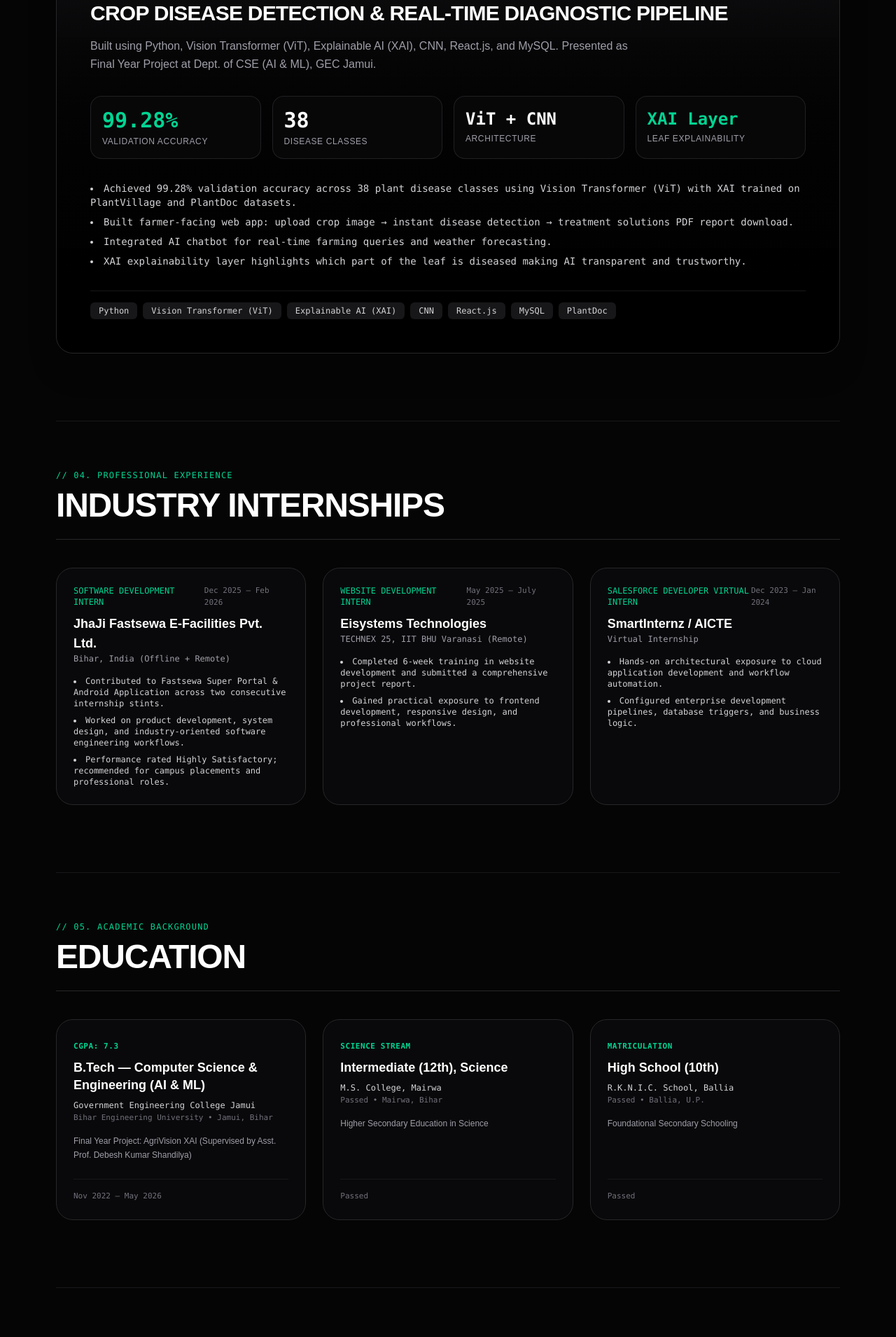
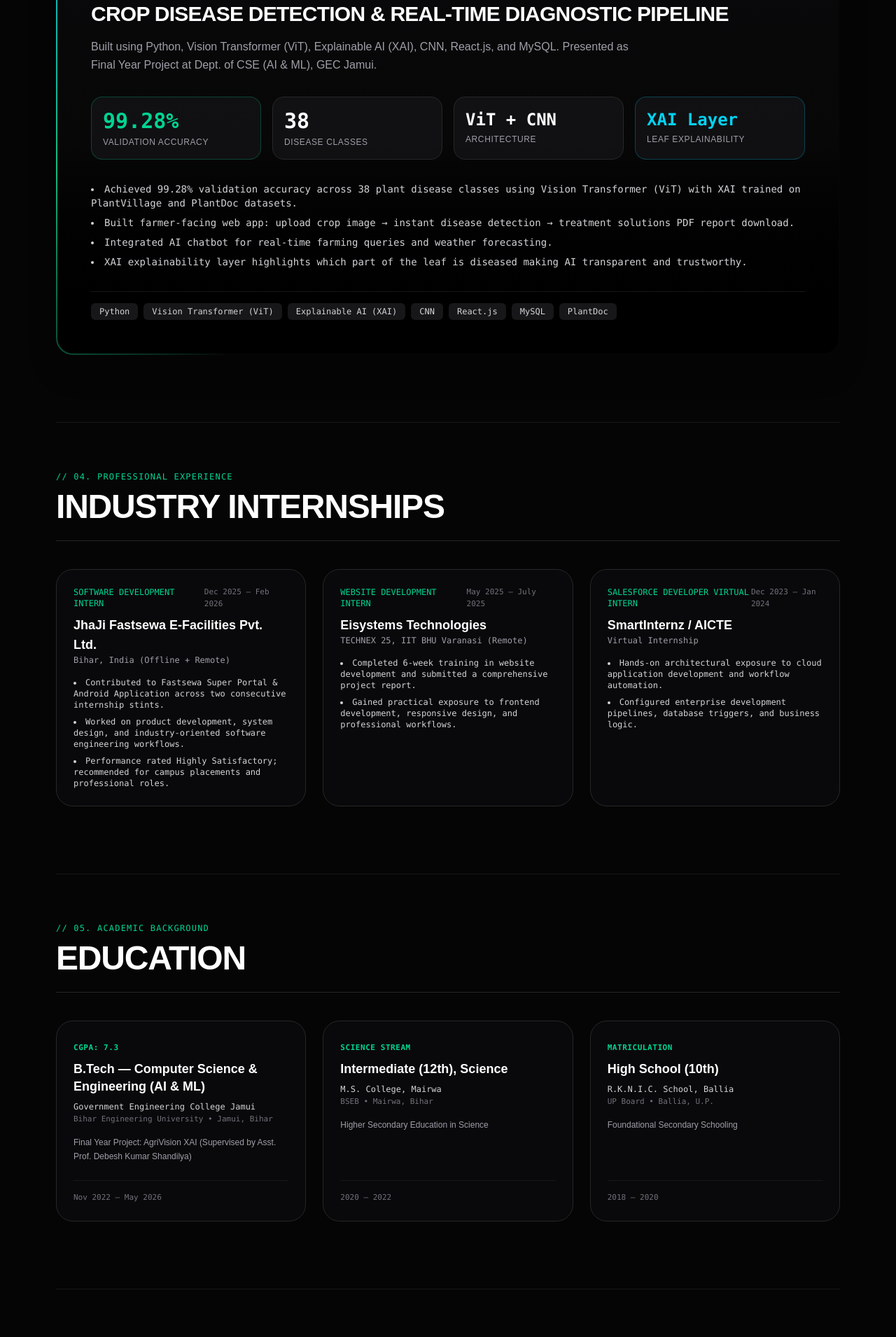
Before and after one commit to Subham9798/portfolio, a Next.js app: page / in a window 1280 px wide. Shown: the part 2676-4586 px from the top of the page at 70% size. Built offline with nearby package versions, Linux system fonts and the light colour scheme.

Commit message:
Content & UI: Update passing years, clean education cards, and project shine

```diff
--- a/src/app/page.tsx
+++ b/src/app/page.tsx
@@ -57,8 +57,8 @@
     {
       degree: "Intermediate (12th), Science",
       institution: "M.S. College, Mairwa",
-      board: "Passed",
-      period: "Passed",
+      board: "BSEB",
+      period: "2020 — 2022",
       score: "Science Stream",
       location: "Mairwa, Bihar",
       highlight: "Higher Secondary Education in Science",
@@ -66,8 +66,8 @@
     {
       degree: "High School (10th)",
       institution: "R.K.N.I.C. School, Ballia",
-      board: "Passed",
-      period: "Passed",
+      board: "UP Board",
+      period: "2018 — 2020",
       score: "Matriculation",
       location: "Ballia, U.P.",
       highlight: "Foundational Secondary Schooling",
@@ -206,10 +206,8 @@
               {/* Left Photo Card with Rotating Light Effect */}
               <div className="md:col-span-4 flex flex-col items-center">
                 <div className="relative w-64 h-72 rounded-2xl p-[2px] overflow-hidden group shadow-2xl">
-                  {/* Rotating Conic Gradient Beam */}
                   <div className="absolute -inset-[150%] bg-[conic-gradient(from_0deg,transparent_0_300deg,#fff_360deg)] animate-[spin_4s_linear_infinite]" />
 
-                  {/* Inner Image Container */}
                   <div className="relative w-full h-full rounded-[14px] overflow-hidden bg-zinc-900">
                     <Image
                       src="/profile.jpg"
@@ -283,10 +281,8 @@
                 key={group.category}
                 className="relative rounded-3xl p-[1.5px] overflow-hidden group shadow-lg"
               >
-                {/* Shining Rotating Conic Beam */}
                 <div className="absolute -inset-[150%] bg-[conic-gradient(from_0deg,transparent_0_300deg,#10b981_360deg)] animate-[spin_6s_linear_infinite]" />
 
-                {/* Inner Card Layer */}
                 <div className="relative w-full h-full rounded-[22px] bg-zinc-950 p-6 flex flex-col justify-between">
                   <div>
                     <span className="text-[11px] font-mono text-emerald-400 uppercase tracking-wider">
@@ -307,12 +303,9 @@
               </div>
             ))}
 
-            {/* Key Academic Coursework Card With Shining Rotating Border */}
             <div className="relative rounded-3xl p-[1.5px] overflow-hidden group shadow-lg md:col-span-2">
-              {/* Shining Rotating Conic Beam */}
               <div className="absolute -inset-[150%] bg-[conic-gradient(from_0deg,transparent_0_300deg,#06b6d4_360deg)] animate-[spin_8s_linear_infinite]" />
 
-              {/* Inner Card Layer */}
               <div className="relative w-full h-full rounded-[22px] bg-zinc-950 p-6">
                 <span className="text-[11px] font-mono text-cyan-400 uppercase tracking-wider">
                   Key Academic Coursework
@@ -332,7 +325,7 @@
           </div>
         </section>
 
-        {/* Flagship Project: AgriVision XAI */}
+        {/* Flagship Project: AgriVision XAI with Rotating Glowing Border */}
         <section id="projects" className="border-t border-zinc-900 pt-16">
           <div className="flex flex-col md:flex-row md:items-end justify-between gap-4 border-b border-zinc-800 pb-6 mb-10">
             <div>
@@ -346,7 +339,10 @@
             </p>
           </div>
 
-          <div className="relative rounded-3xl border border-zinc-800 bg-gradient-to-b from-zinc-900/60 to-black p-8 md:p-12 overflow-hidden shadow-2xl">
+          <div className="relative rounded-3xl p-[2px] overflow-hidden group shadow-2xl">
+            <div className="absolute -inset-[150%] bg-[conic-gradient(from_0deg,transparent_0_280deg,#10b981_320deg,#06b6d4_360deg)] animate-[spin_8s_linear_infinite]" />
+
+            <div className="relative w-full h-full rounded-[22px] bg-gradient-to-b from-zinc-950 via-[#070707] to-black p-8 md:p-12 overflow-hidden">
               <div className="flex flex-wrap items-center justify-between gap-4 mb-6">
                 <div className="flex items-center gap-3">
                   <span className="px-3 py-1 text-[11px] font-mono rounded-full bg-emerald-500/10 text-emerald-400 border border-emerald-500/20 uppercase tracking-wider">
@@ -373,20 +369,20 @@
               </p>
 
               <div className="grid grid-cols-2 md:grid-cols-4 gap-4 mb-8">
-              <div className="p-4 rounded-2xl bg-zinc-950/80 border border-zinc-800/80">
+                <div className="p-4 rounded-2xl bg-zinc-900/60 border border-emerald-500/30 hover:border-emerald-500 transition-colors">
                   <div className="text-2xl md:text-3xl font-black text-emerald-400 font-mono">99.28%</div>
                   <div className="text-xs text-zinc-400 uppercase tracking-wider mt-1">Validation Accuracy</div>
                 </div>
-              <div className="p-4 rounded-2xl bg-zinc-950/80 border border-zinc-800/80">
+                <div className="p-4 rounded-2xl bg-zinc-900/60 border border-zinc-800 hover:border-zinc-700 transition-colors">
                   <div className="text-2xl md:text-3xl font-black text-white font-mono">38</div>
                   <div className="text-xs text-zinc-400 uppercase tracking-wider mt-1">Disease Classes</div>
                 </div>
-              <div className="p-4 rounded-2xl bg-zinc-950/80 border border-zinc-800/80">
+                <div className="p-4 rounded-2xl bg-zinc-900/60 border border-zinc-800 hover:border-zinc-700 transition-colors">
                   <div className="text-xl md:text-2xl font-black text-white font-mono">ViT + CNN</div>
                   <div className="text-xs text-zinc-400 uppercase tracking-wider mt-1">Architecture</div>
                 </div>
-              <div className="p-4 rounded-2xl bg-zinc-950/80 border border-zinc-800/80">
-                <div className="text-xl md:text-2xl font-black text-emerald-400 font-mono">XAI Layer</div>
+                <div className="p-4 rounded-2xl bg-zinc-900/60 border border-cyan-500/30 hover:border-cyan-500 transition-colors">
+                  <div className="text-xl md:text-2xl font-black text-cyan-400 font-mono">XAI Layer</div>
                   <div className="text-xs text-zinc-400 uppercase tracking-wider mt-1">Leaf Explainability</div>
                 </div>
               </div>
@@ -404,6 +400,7 @@
                     {t}
                   </span>
                 ))}
+              </div>
             </div>
           </div>
         </section>
@@ -440,7 +437,7 @@
           </div>
         </section>
 
-        {/* Education */}
+        {/* Education Clean Restored Card Style (No Shining Border & Neutral Gray Dates) */}
         <section id="education" className="border-t border-zinc-900 pt-16">
           <div className="flex flex-col md:flex-row md:items-end justify-between gap-4 border-b border-zinc-800 pb-6 mb-10">
             <div>
```
Lines whose indentation alone changed are shown as unchanged.
